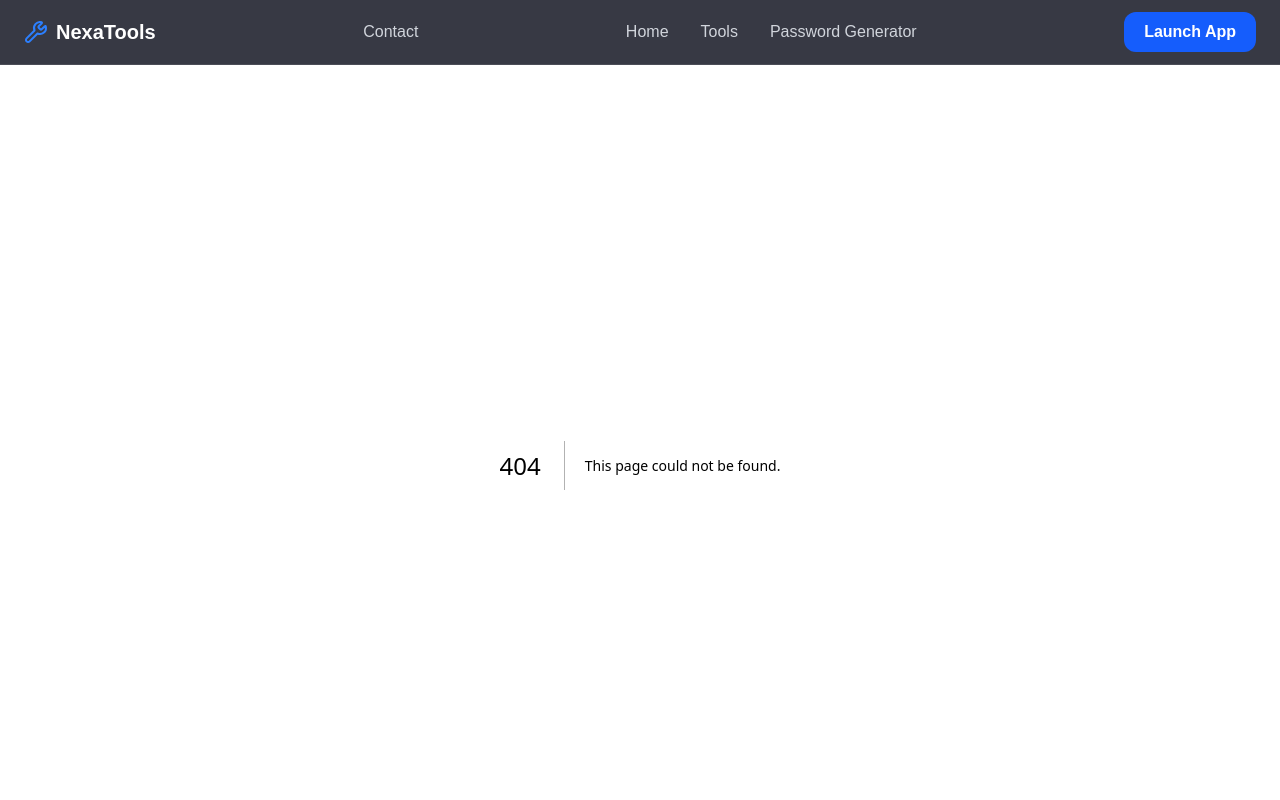
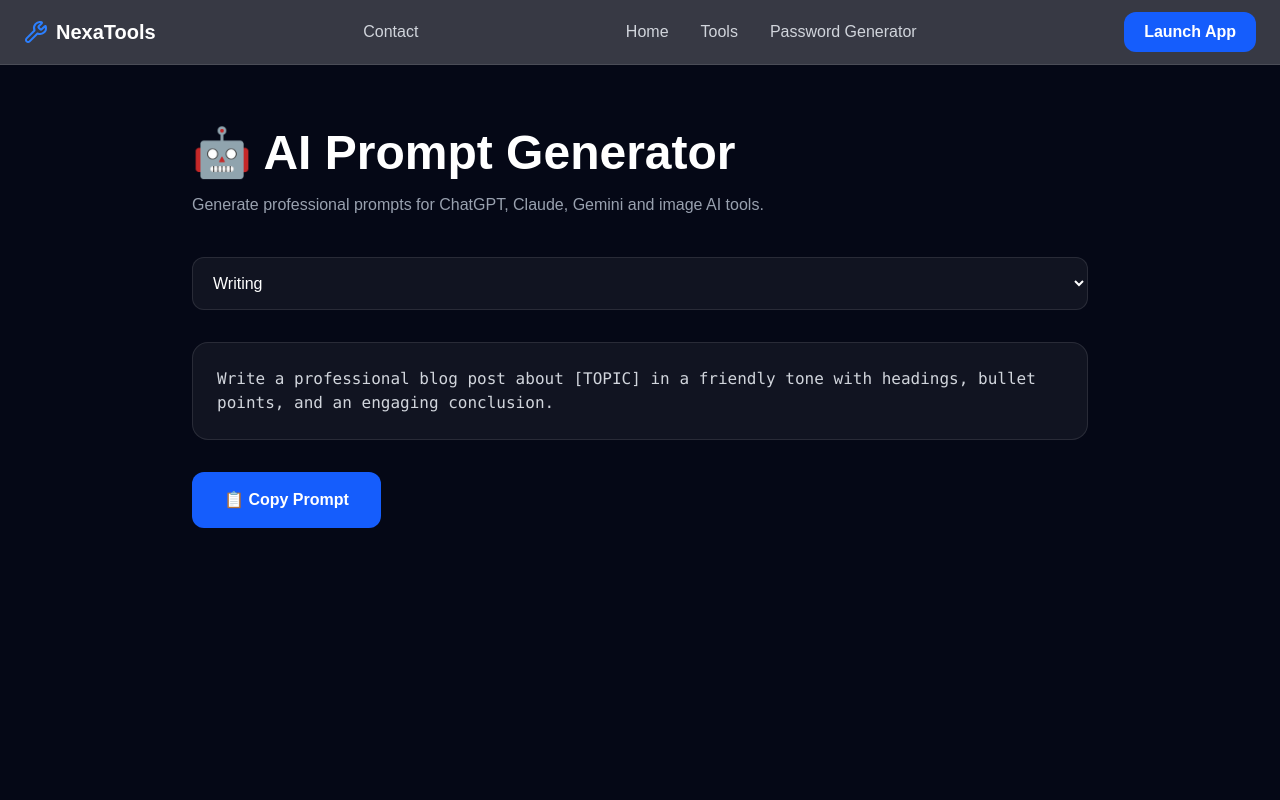
Before and after one commit to Bllackyy/nexatools, a Next.js app: page /tools/ai-prompt-generator in a window 1280 px wide. Before the commit this address had no page. Shown: the top 800 px of the page. Built offline with nearby package versions, Linux system fonts and the light colour scheme.

Commit message:
Add AI Prompt Generator

```diff
--- /dev/null
+++ b/app/tools/ai-prompt-generator/page.tsx
@@ -0,0 +1,78 @@
+"use client";
+
+import { useState } from "react";
+
+const prompts = {
+  Writing:
+    "Write a professional blog post about [TOPIC] in a friendly tone with headings, bullet points, and an engaging conclusion.",
+
+  Coding:
+    "Write clean, optimized code for [TASK] using [LANGUAGE]. Explain every important step.",
+
+  Image:
+    "Create a highly detailed cinematic image of [SUBJECT], ultra realistic, 8K, dramatic lighting, sharp focus.",
+
+  Business:
+    "Create a complete business plan for [BUSINESS IDEA] including marketing, pricing, competitors, and revenue strategy.",
+
+  Study:
+    "Teach me [TOPIC] from beginner to advanced using simple examples and quizzes.",
+};
+
+export default function AIPromptGenerator() {
+  const [category, setCategory] =
+    useState<keyof typeof prompts>("Writing");
+
+  const copyPrompt = async () => {
+    await navigator.clipboard.writeText(prompts[category]);
+    alert("Prompt copied!");
+  };
+
+  return (
+    <main className="min-h-screen bg-[#050816] px-6 py-16 text-white">
+      <div className="mx-auto max-w-4xl">
+
+        <h1 className="text-5xl font-black">
+          🤖 AI Prompt Generator
+        </h1>
+
+        <p className="mt-4 text-gray-400">
+          Generate professional prompts for ChatGPT, Claude,
+          Gemini and image AI tools.
+        </p>
+
+        <select
+          className="mt-10 w-full rounded-xl border border-white/10 bg-white/5 p-4 outline-none"
+          value={category}
+          onChange={(e) =>
+            setCategory(e.target.value as keyof typeof prompts)
+          }
+        >
+          {Object.keys(prompts).map((item) => (
+            <option
+              key={item}
+              value={item}
+              className="bg-[#050816]"
+            >
+              {item}
+            </option>
+          ))}
+        </select>
+
+        <div className="mt-8 rounded-2xl border border-white/10 bg-white/5 p-6">
+          <pre className="whitespace-pre-wrap text-gray-300">
+            {prompts[category]}
+          </pre>
+        </div>
+
+        <button
+          onClick={copyPrompt}
+          className="mt-8 rounded-xl bg-blue-600 px-8 py-4 font-bold transition hover:bg-blue-500"
+        >
+          📋 Copy Prompt
+        </button>
+
+      </div>
+    </main>
+  );
+}
--- a/app/tools/page.tsx
+++ b/app/tools/page.tsx
@@ -74,6 +74,13 @@ const tools = [
     href: "/tools/timestamp-converter",
     category: "Developer",
   },
+  {
+  icon: "🤖",
+  title: "AI Prompt Generator",
+  description: "Generate professional AI prompts instantly.",
+  href: "/tools/ai-prompt-generator",
+  category: "AI",
+},
 ];
 
 export default function ToolsPage() {
```
